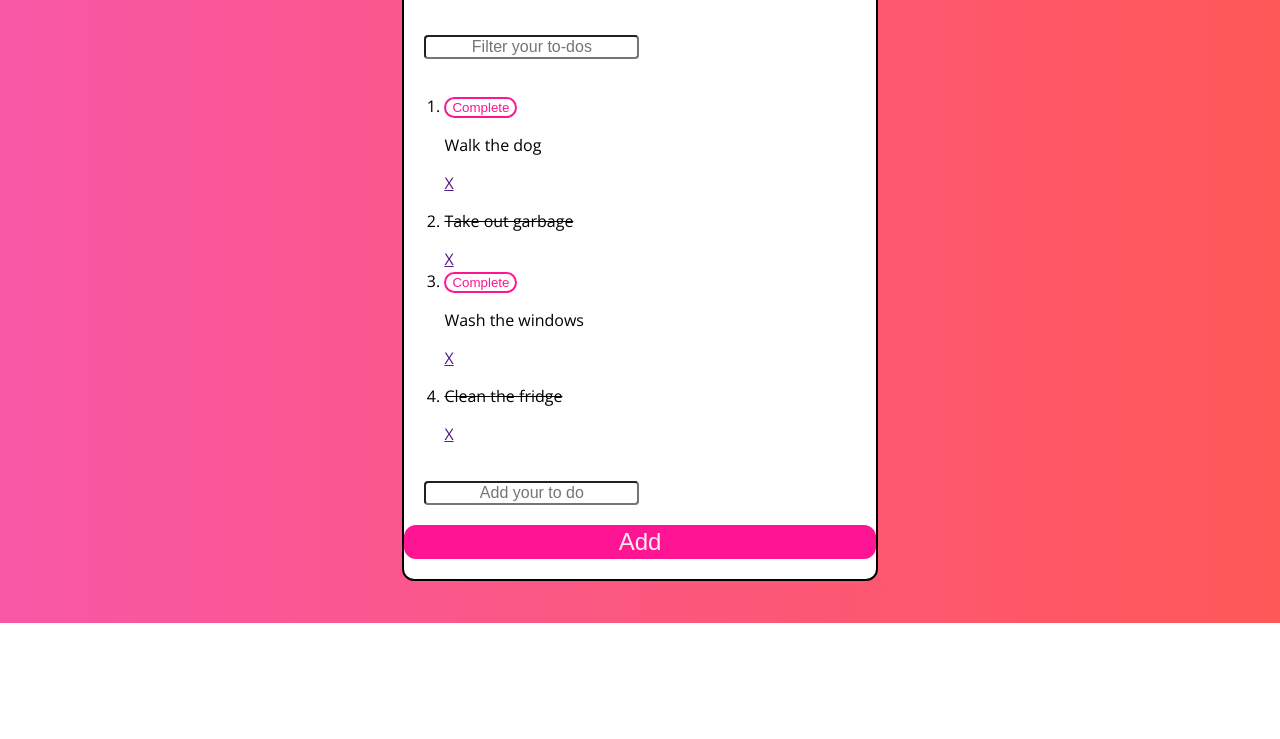
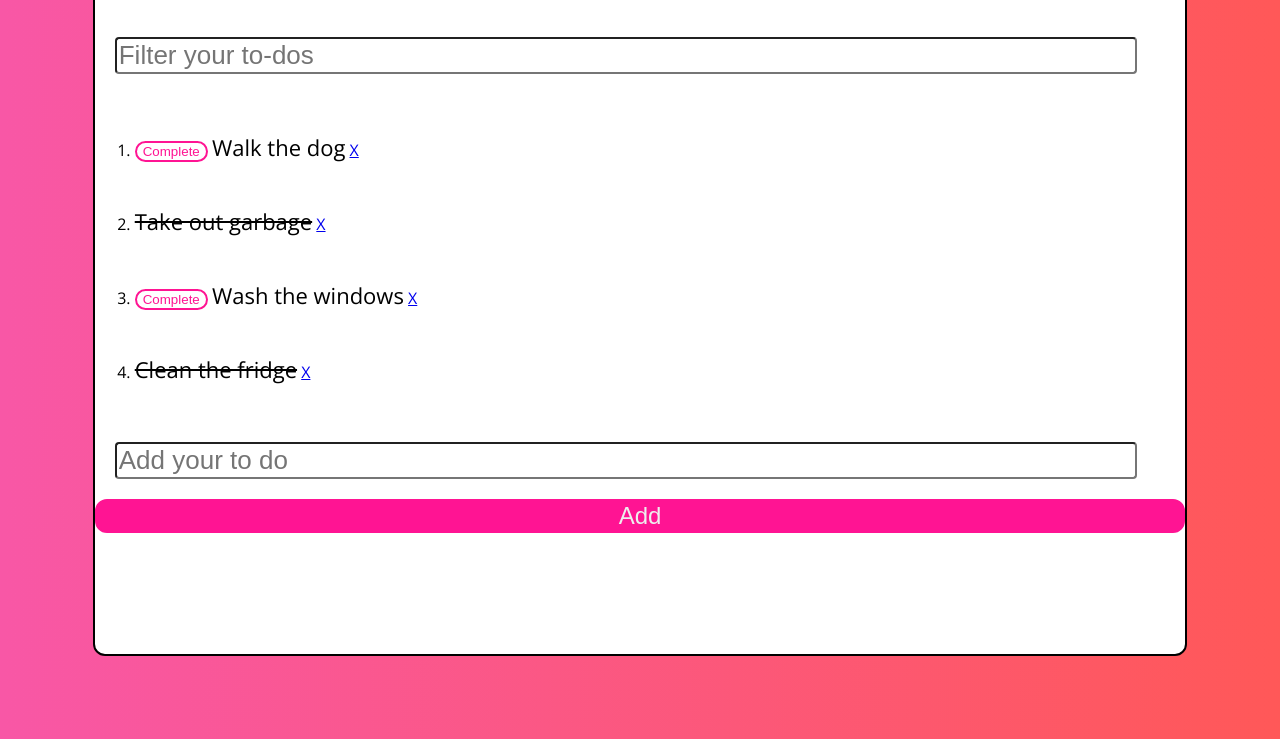
Before and after one commit to rmcleod2378/Angular-Lab-, a plain HTML site: page AngularLab/index.html in a window 1280 px wide. Shown: the part 177-916 px from the top of the page. Before the commit the page ends 800 px from the top, so only its background shows below. Drawn offline with nearby package versions, Linux system fonts and the light colour scheme.

Commit message:
Final updates for part 1

```diff
--- a/AngularLab/index.html
+++ b/AngularLab/index.html
@@ -18,7 +18,7 @@
             <li ng-repeat="todo in $ctrl.tasks">
                 <button ng-if="!todo.completed">Complete</button>
                 <p ng-class="{completed: todo.completed}">{{ todo.task }}</p>
-                <a href="">X</a>
+                <a href="Assets\baseline_clear_black_18dp.png">X</a>
             </li>
 
         </ol>
--- a/AngularLab/style.css
+++ b/AngularLab/style.css
@@ -9,19 +9,17 @@ body {
 }
 
 section {
-
     background: white;
     border-radius: 12px;
     border: 2px solid black;
     box-sizing: border-box;
     height: 750px;
+    margin: 75px;
 }
 
 .title {
     font-size: 40px;
     margin: 20px;
-
-
 }
 
 .subtitle {
@@ -30,13 +28,12 @@ section {
     padding: 20px;
 }
 
-
-
 input {
     border-radius: 4px;
-    text-align: center;
-    font-size: 16px;
+    text-align: left;
+    font-size: 26px;
     margin: 20px;
+    width: 93%;
 }
 
 .addbtn {
@@ -59,8 +56,7 @@ button {
 .completed {
     text-decoration: line-through;
 }
-
-li {
-
-
+p {
+    display: inline-block;
+    font-size: 22px;
 }
```
Also changed, not shown: AngularLab/Assets/1x/baseline_clear_black_18dp.png (added), AngularLab/Assets/2x/baseline_clear_black_18dp.png (added).
